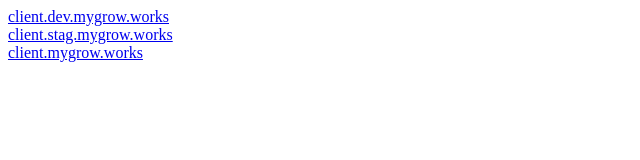
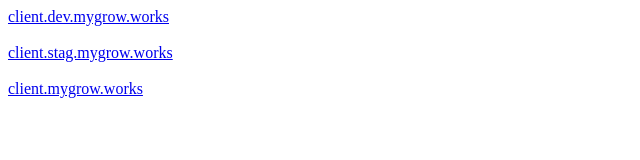
Before and after one commit to jsj1444hunet/jsj1444hunet.github.io, a plain HTML site: page index.html in a window 1280 px wide. Shown: the whole page, without its empty margins (0-640 px from the left). Drawn offline with Linux system fonts and the light colour scheme.

Commit message:
fix: 최초 init

```diff
--- a/index.html
+++ b/index.html
@@ -6,8 +6,8 @@
     <title>링크 테스트</title>
 </head>
 <body>
-    <a href="https://client.dev.mygrow.works">client.dev.mygrow.works</a><br />
-    <a href="https://client.stag.mygrow.works">client.stag.mygrow.works</a><br />
-    <a href="https://client.mygrow.works">client.mygrow.works</a><br />
+    <a href="https://client.dev.mygrow.works">client.dev.mygrow.works</a><br /><br />
+    <a href="https://client.stag.mygrow.works">client.stag.mygrow.works</a><br /><br />
+    <a href="https://client.mygrow.works">client.mygrow.works</a><br /><br />
 </body>
 </html>
```
